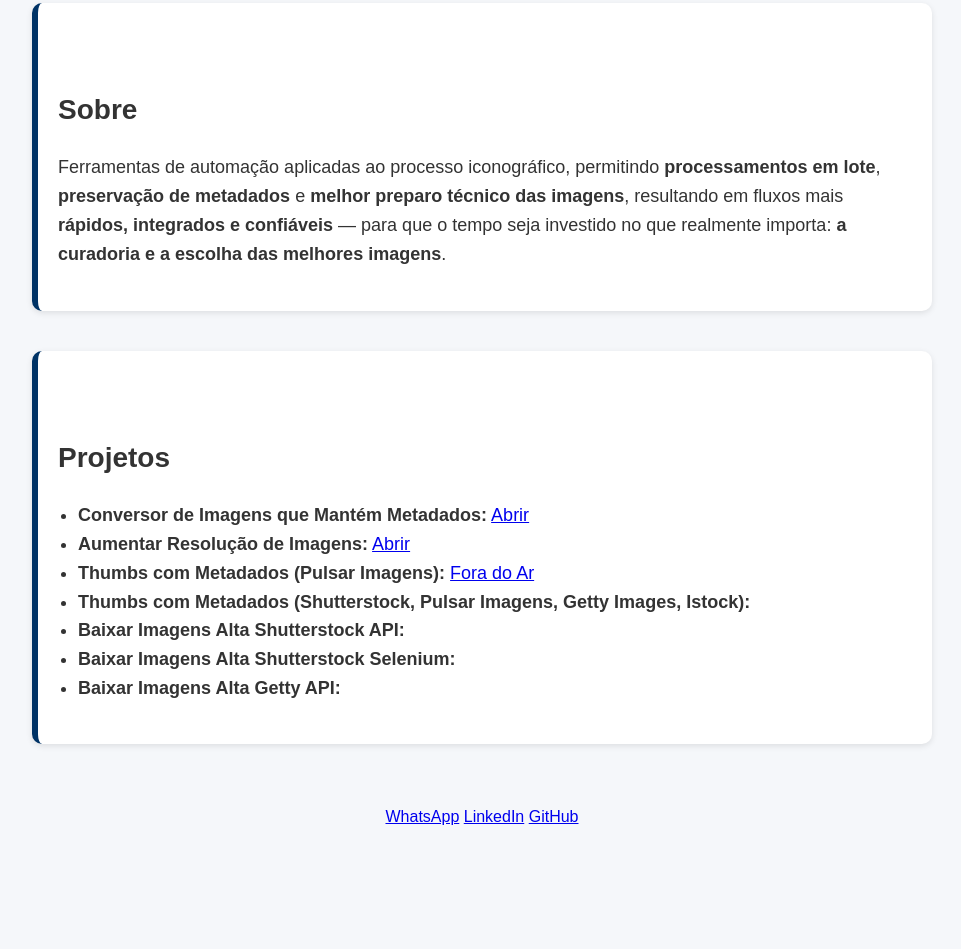
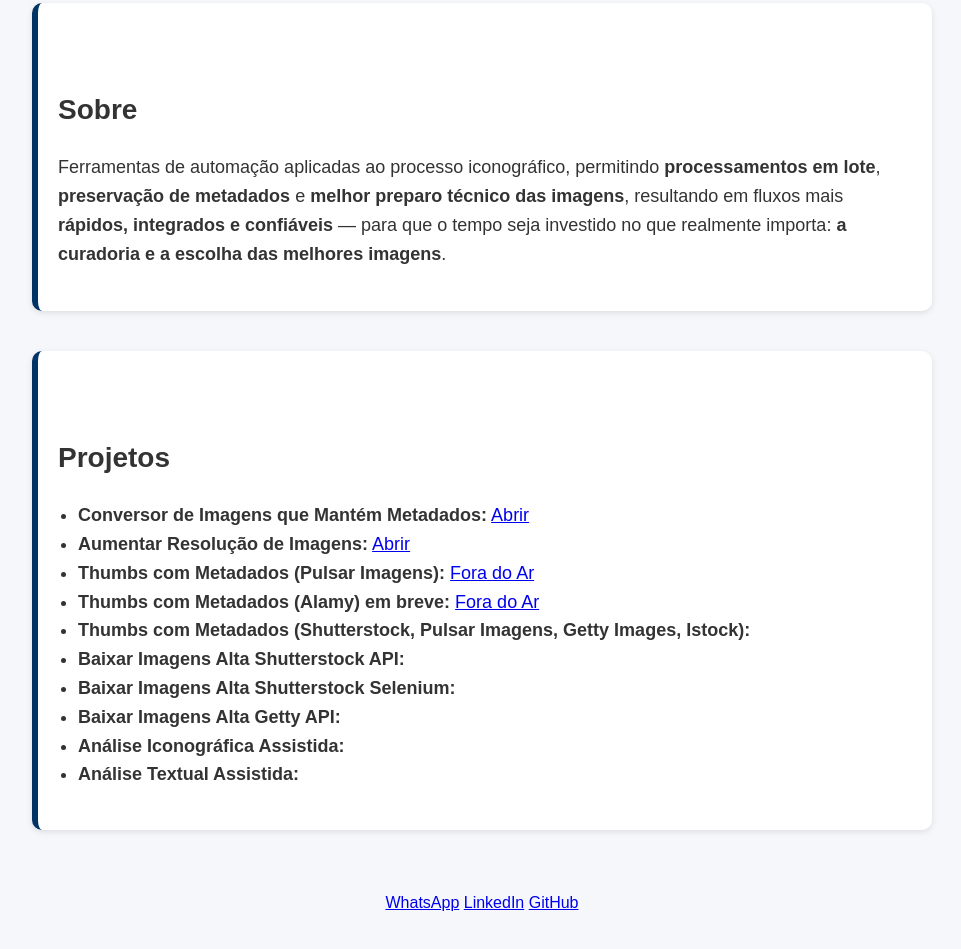
Before and after one commit to xicretin/Executaveis, a plain HTML site: page index.html in a window 1280 px wide. Shown: the part 231-1180 px from the top of the page, without its empty margins (158-1119 px from the left). Before the commit the page ends 1100 px from the top, so only its background shows below. Drawn offline with Linux system fonts and the light colour scheme.

Commit message:
Add new features to image processing section

```diff
--- a/index.html
+++ b/index.html
@@ -78,10 +78,13 @@
     <li><strong>Conversor de Imagens que Mantém Metadados:</strong> <a href="https://huggingface.co/spaces/andresilvaro/conversor-metadados" target="_blank">Abrir</a></li>
     <li><strong>Aumentar Resolução de Imagens:</strong> <a href="https://huggingface.co/spaces/andresilvaro/interpolador" target="_blank">Abrir</a></li>
     <li><strong>Thumbs com Metadados (Pulsar Imagens):</strong> <a href="https://huggingface.co/spaces/" target="_blank">Fora do Ar</a></li>
+    <li><strong>Thumbs com Metadados (Alamy) em breve:</strong> <a href="https://huggingface.co/spaces/" target="_blank">Fora do Ar</a></li>
     <li><strong>Thumbs com Metadados (Shutterstock, Pulsar Imagens, Getty Images, Istock):</strong> <a href="https://huggingface.co/spaces/" target="_blank"></a></li>
     <li><strong>Baixar Imagens Alta Shutterstock API:</strong> <a href="https://huggingface.co/spaces/" target="_blank"></a></li>
     <li><strong>Baixar Imagens Alta Shutterstock Selenium:</strong> <a href="https://huggingface.co/spaces/" target="_blank"></a></li>
     <li><strong>Baixar Imagens Alta Getty API:</strong> <a href="https://huggingface.co/spaces/" target="_blank"></a></li>
+    <li><strong>Análise Iconográfica Assistida:</strong> <a href="https://huggingface.co/spaces/" target="_blank"></a></li>
+    <li><strong>Análise Textual Assistida:</strong> <a href="https://huggingface.co/spaces/" target="_blank"></a></li>
   </ul>
 </section>
 
```
